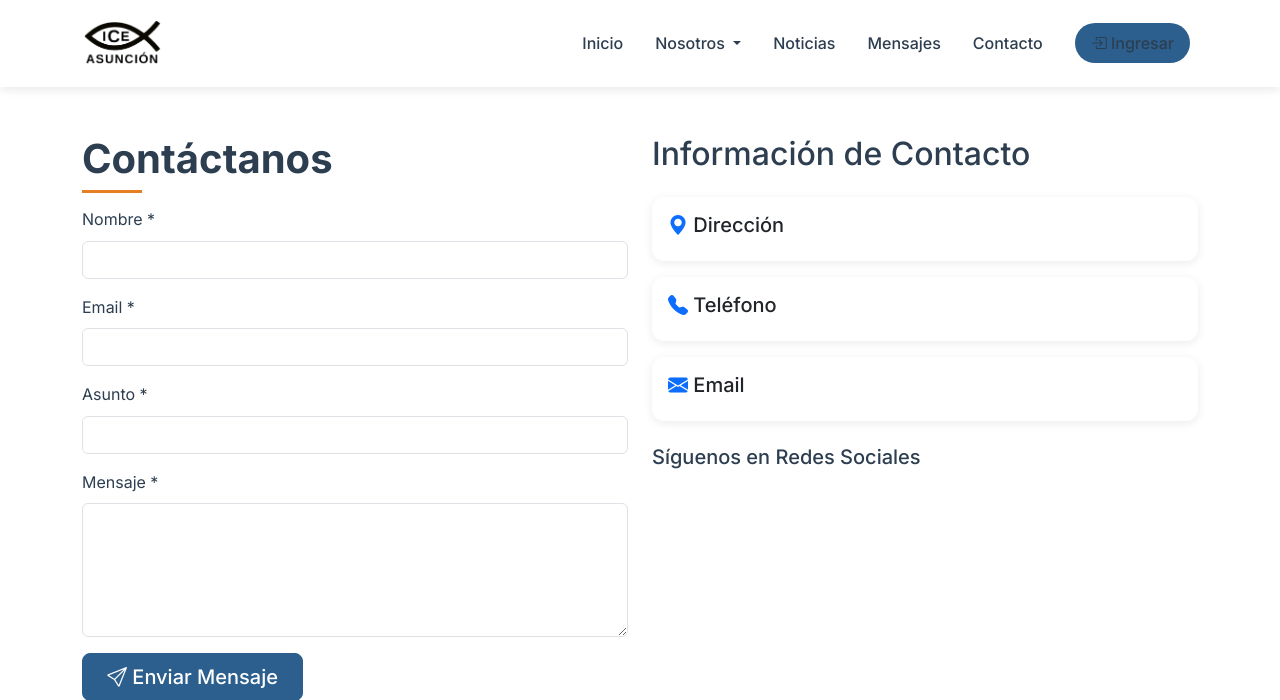
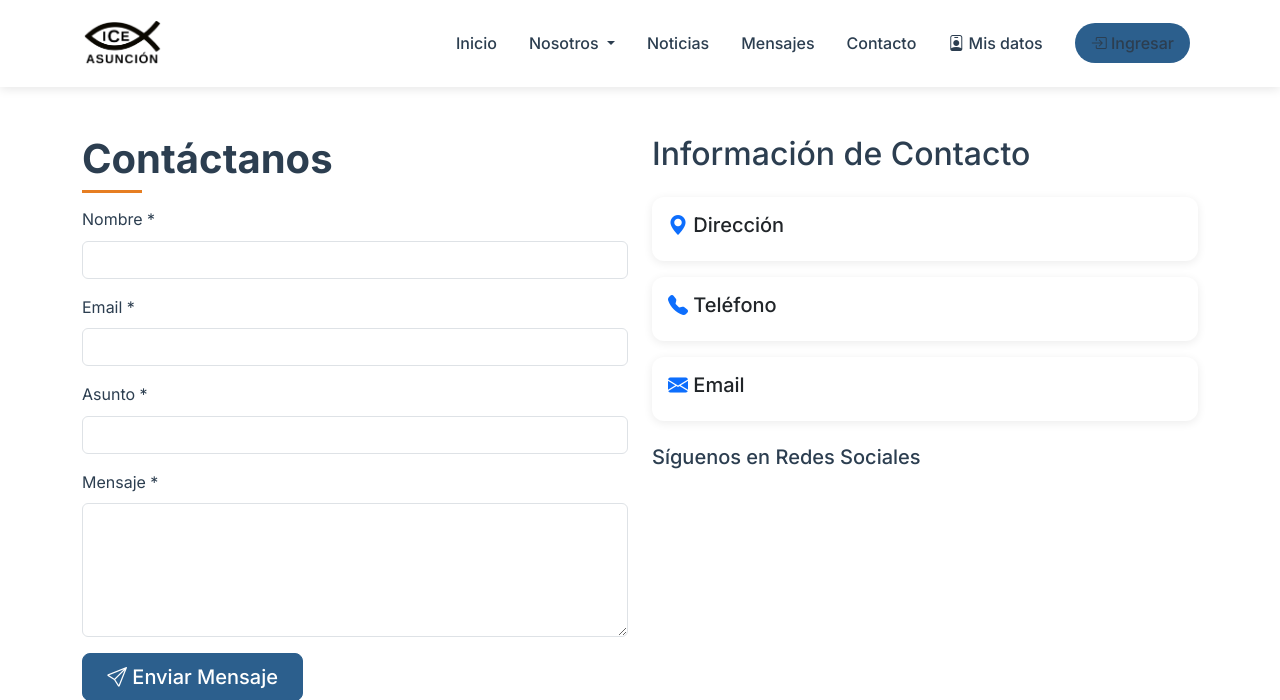
Before and after one commit to hernandezbg/ice_asuncion, a Django app: page /contacto/ in a window 1280 px wide. Shown: the top 700 px of the page. Run offline with Django 5.2, Linux system fonts and the light colour scheme; data comes from the database, SQL or seed files in the repository; data that the repository does not hold is empty; some libraries are stand-ins or nearby versions.

Commit message:
Agregar link 'Mis datos' en navbar entre Contacto e Ingresar

```diff
--- a/templates/base.html
+++ b/templates/base.html
@@ -234,6 +234,11 @@
                         <a class="nav-link" href="{% url 'contacto' %}">Contacto</a>
                     </li>
                     <li class="nav-item">
+                        <a class="nav-link" href="{% url 'miembros:acceso' %}" style="color: #f57c00;">
+                            <i class="bi bi-person-badge"></i> Mis datos
+                        </a>
+                    </li>
+                    <li class="nav-item">
                         {% if user.is_authenticated %}
                         <a class="nav-link btn btn-primary text-white px-3" href="{% url 'panel:dashboard' %}">
                             <i class="bi bi-speedometer2"></i> Panel
```
